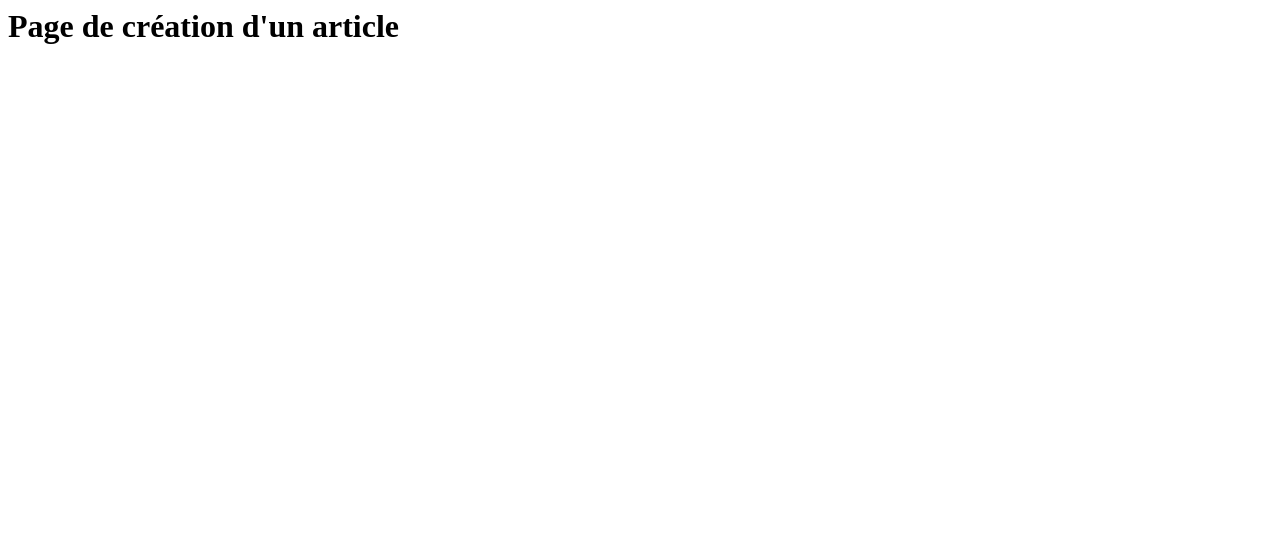
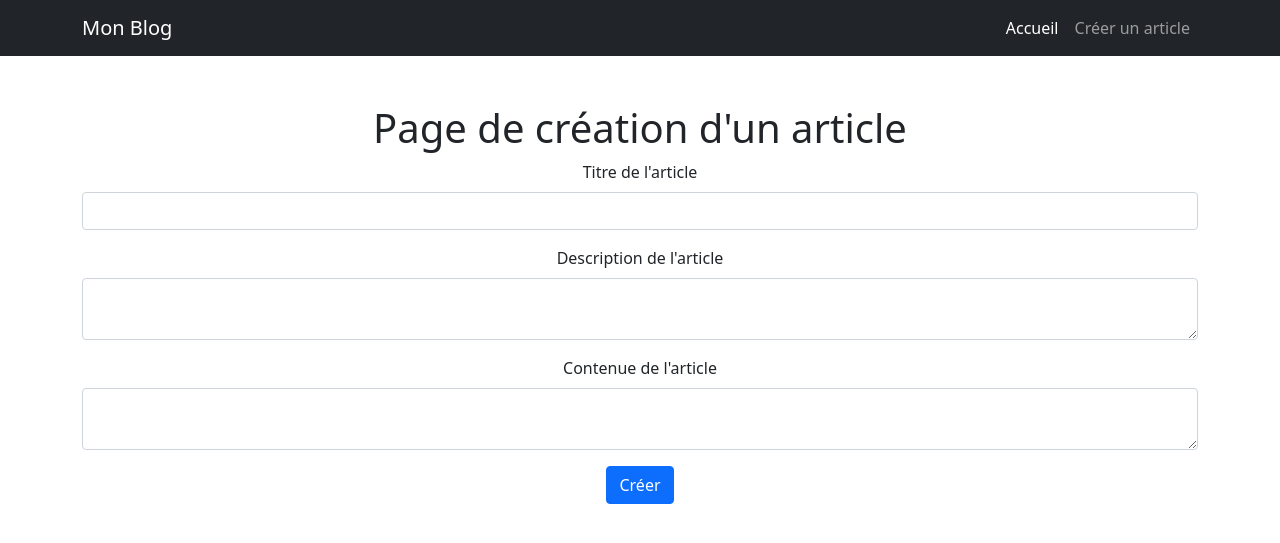
Before and after one commit to Papson92/Php-blog, a PHP site: page /pages/newArticle.php in a window 1280 px wide. Shown: the top 543 px of the page. Run offline with PHP 8.4, Linux system fonts and the light colour scheme.

Commit message:
Ajout article

```diff
--- a/pages/newArticle.php
+++ b/pages/newArticle.php
@@ -1 +1,25 @@
+<?php
+require __DIR__ . '/partials/themeStart.php';
+?>
+
 <h1>Page de création d'un article</h1>
+
+<form method="POST" action="./index.php?page=newArticle">
+    <div class="mb-3">
+        <label for="title" class="form-label">Titre de l'article</label>
+        <input type="text" class="form-control" id="title" name="title">
+    </div>
+    <div class="mb-3">
+        <label for="description" class="form-label">Description de l'article</label>
+        <textarea class="form-control" id="description" name="description"></textarea>
+    </div>
+    <div class="mb-3">
+        <label for="content" class="form-label">Contenue de l'article</label>
+        <textarea class="form-control" id="content" name="content"></textarea>
+    </div>
+    <button type="submit" class="btn btn-primary">Créer</button>
+</form>
+
+<?
+require __DIR__ . '/partials/themeEnd.php';
+?>
--- a/pages/partials/themeEnd.php
+++ b/pages/partials/themeEnd.php
@@ -0,0 +1,6 @@
+<!-- ici la fin du thème -->
+</div>
+</div>
+</body>
+
+</html>
--- a/pages/partials/themeStart.php
+++ b/pages/partials/themeStart.php
@@ -0,0 +1,34 @@
+<!-- ici le début du thème -->
+<!DOCTYPE html>
+<html lang="en">
+
+<head>
+    <meta charset="utf-8" />
+    <meta name="viewport" content="width=device-width, initial-scale=1, shrink-to-fit=no" />
+    <meta name="description" content="" />
+    <meta name="author" content="" />
+    <title>Mon Blog</title>
+    <!-- Favicon-->
+    <!-- <link rel="icon" type="image/x-icon" href="assets/favicon.ico" /> -->
+    <!-- Core theme CSS (includes Bootstrap)-->
+    <link rel="stylesheet" href="https://cdn.jsdelivr.net/npm/bootstrap@5.0.0-beta3/dist/css/bootstrap.min.css" integrity="sha384-eOJMYsd53ii+scO/bJGFsiCZc+5NDVN2yr8+0RDqr0Ql0h+rP48ckxlpbzKgwra6" crossorigin="anonymous">
+</head>
+
+<body>
+    <!-- Responsive navbar-->
+    <nav class="navbar navbar-expand-lg navbar-dark bg-dark">
+        <div class="container">
+            <a class="navbar-brand" href="./index.php?page=list">Mon Blog</a>
+            <button class="navbar-toggler" type="button" data-bs-toggle="collapse" data-bs-target="#navbarSupportedContent" aria-controls="navbarSupportedContent" aria-expanded="false" aria-label="Toggle navigation"><span class="navbar-toggler-icon"></span></button>
+            <div class="collapse navbar-collapse" id="navbarSupportedContent">
+                <ul class="navbar-nav ms-auto mb-2 mb-lg-0">
+                    <li class="nav-item"><a class="nav-link active" aria-current="page" href="./index.php?page=list">Accueil</a></li>
+                    <li class="nav-item"><a class="nav-link" href="./index.php?page=newArticle">Créer un article</a></li>
+                </ul>
+            </div>
+        </div>
+    </nav>
+
+    <!-- Page content-->
+    <div class="container">
+        <div class="text-center mt-5">
```
Also changed, not shown: pages/article.php (+8 -0 lines), pages/list.php (+7 -48 lines), pages/notFound.php (+8 -0 lines).
